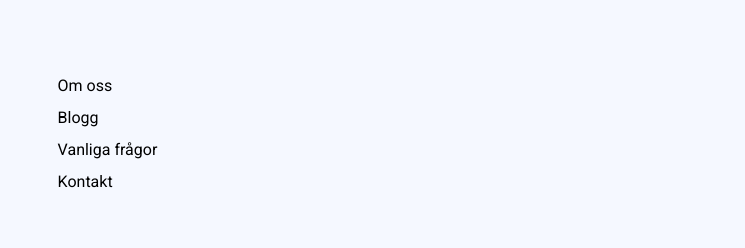
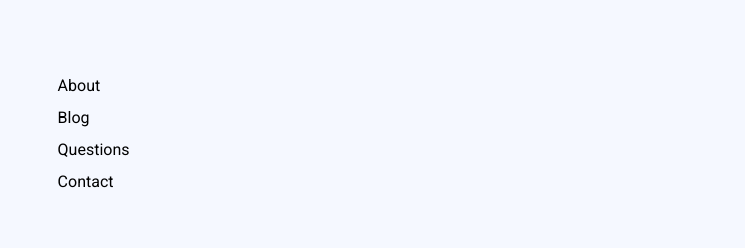
Before and after one commit to EmmaOlsson/hunddagis, a React (Create React App) app: page /blog in a window 1280 px wide. Shown: the part 1782-2030 px from the top of the page, without its empty margins (64-809 px from the left). Built offline with nearby package versions, Linux system fonts and the light colour scheme.

Commit message:
added contact and footern into translation files

```diff
--- a/src/assets/data/eng.js
+++ b/src/assets/data/eng.js
@@ -20,6 +20,13 @@ export default {
       phone: 'Phone:',
       Email: 'E-mail:',
     },
+  },
+
+  footer: {
+    about: "About",
+    blog: "Blog",
+    questions: "Questions",
+    contact: "Contact"
   },
 
   faq: {
@@ -101,5 +108,5 @@ export default {
     Pictures: {
       title: 'Latest pictures',
     },
+  }
 }
-}
--- a/src/assets/data/sv.js
+++ b/src/assets/data/sv.js
@@ -20,6 +20,13 @@ export default {
       phone: 'Telefon:',
       Email: 'E-post:',
     },
+  },
+
+  footer: {
+    about: "Om oss",
+    blog: "Blogg",
+    questions: "Vanliga frågor",
+    contact: "Kontakt"
   },
 
   faq: {
--- a/src/components/Footer.js
+++ b/src/components/Footer.js
@@ -1,9 +1,12 @@
 import React from 'react';
+import { useTranslation } from 'react-i18next';
 
 import { Link } from 'react-router-dom';
 import Styles from '../css/footer.module.css';
 
 const Footer = () => {
+
+  const { t, i18n } = useTranslation();
 
   return (
     <section>
@@ -11,13 +14,13 @@ const Footer = () => {
             <div className={Styles.footerTop} >
               <ul className={Styles.footerLinks} >
 
-                <Link to='/about' className={Styles.footerLink} >Om oss</Link>
+                <Link to='/about' className={Styles.footerLink} >{t('footer.about')}</Link>
 
-                <Link to='/blog' className={Styles.footerLink} >Blogg</Link>
+                <Link to='/blog' className={Styles.footerLink} >{t('footer.blog')}</Link>
 
-                <Link to='/faq' className={Styles.footerLink} >Vanliga frågor</Link>
+                <Link to='/faq' className={Styles.footerLink} >{t('footer.questions')}</Link>
 
-                <Link to='/blog' className={Styles.footerLink} >Kontakt</Link>
+                <Link to='/contact' className={Styles.footerLink} >{t('footer.contact')}</Link>
 
               </ul>
             </div>
--- a/src/screens/ContactScreen.js
+++ b/src/screens/ContactScreen.js
@@ -1,7 +1,7 @@
 import React from 'react';
 import hunddagis from '../assets/graphics/hunddagis.jpg';
 import style from '../css/contact.module.css';
-import { useTranslation, Trans } from 'react-i18next';
+import { useTranslation } from 'react-i18next';
 
 const ContactScreen = () => {
 
@@ -15,7 +15,7 @@ const ContactScreen = () => {
 
       <div className={style.contactDetailsContainer}>
         <div>
-          <img className={style.img} src={hunddagis}></img>
+          <img className={style.img} alt="location" src={hunddagis}></img>
         </div>
 
         <div className={style.contactDetails}>
```
